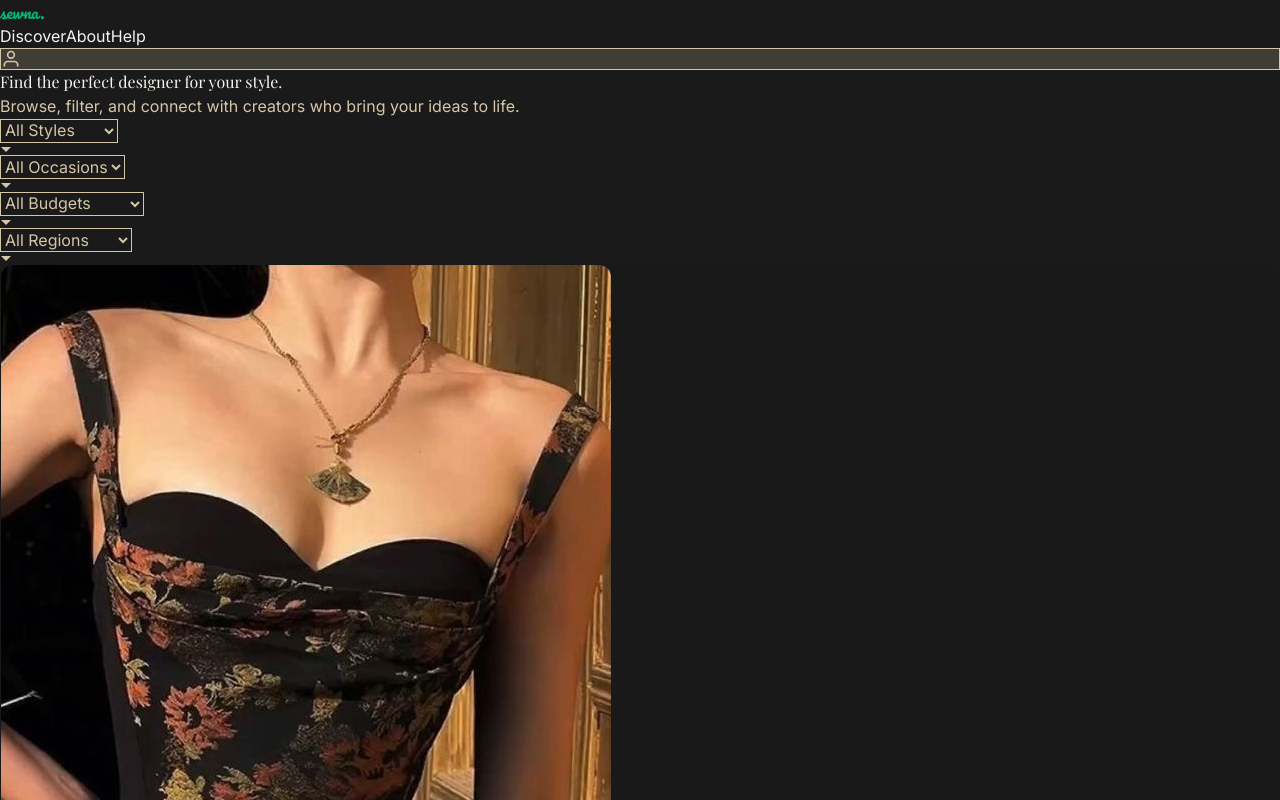
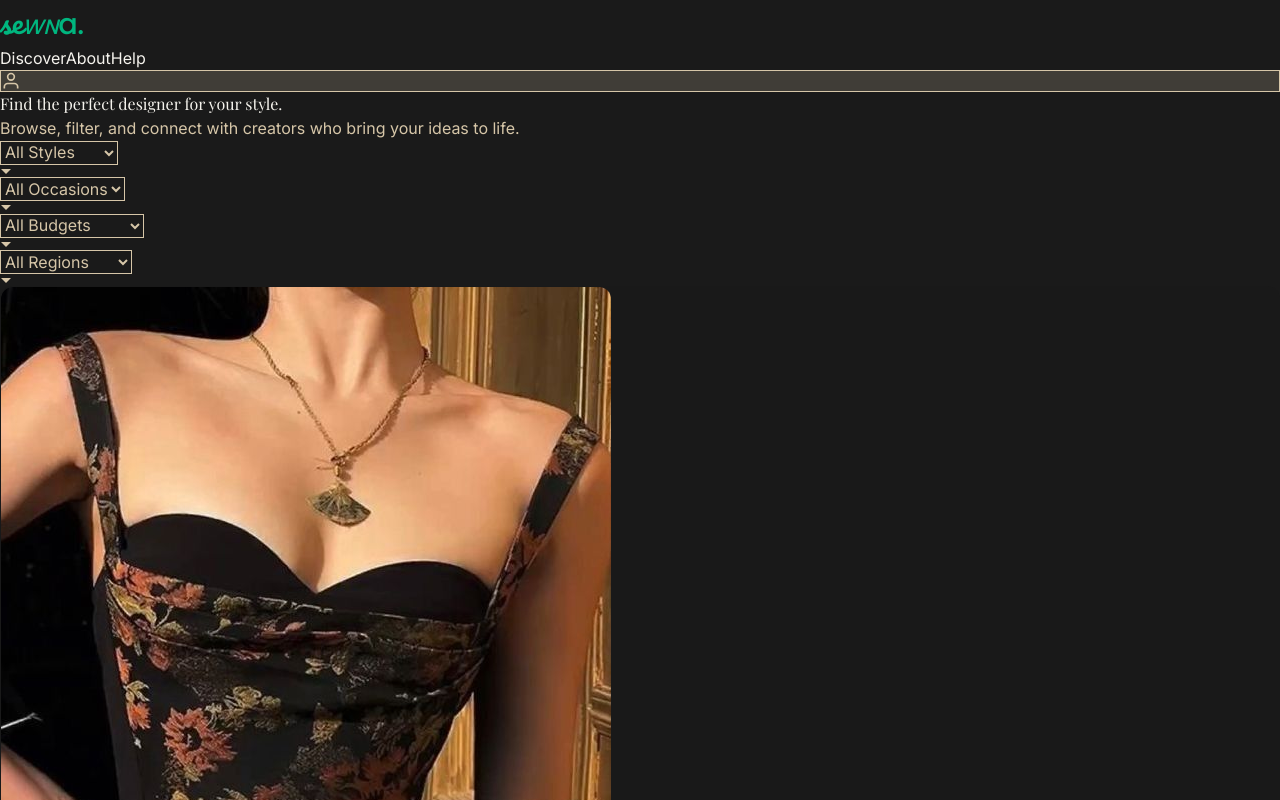
Before and after one commit to nilimaSahu22/SEWNA, a React (Vite) app in the folder sewna/: page /need-designer in a window 1280 px wide. Shown: the top 800 px of the page. Built offline with nearby package versions, Linux system fonts and the light colour scheme.

Commit message:
logo fixed

```diff
--- a/sewna/src/pages/Home.jsx
+++ b/sewna/src/pages/Home.jsx
@@ -25,13 +25,14 @@ function Home() {
           className="text-xl md:text-2xl"
           style={{
             color: '#00B67F',
+            fontSize: '1.8rem',
             fontFamily: 'Pacifico, cursive',
-            fontWeight: 100,
+            fontWeight: 410,
             letterSpacing: '-0.02em'
           }}
         >
           se<span className="text-xl md:text-2xl"
-          style={{ fontSize: '1.3rem', fontFamily: 'Poppins, sans-serif', fontStyle: 'italic', letterSpacing: '0em' }}
+          style={{ fontSize: '1.3rem', fontFamily: 'Poppins, sans-serif',fontWeight: 410, fontStyle: 'italic', letterSpacing: '0em' }}
           >WN</span><span className="text-xl md:text-2xl"
           style={{ fontFamily: 'Poppins, sans-serif', fontWeight: 410, letterSpacing: '-0.02em', fontSize: '1.8rem' }}
           >a.</span>
--- a/sewna/src/pages/NeedDesigner.jsx
+++ b/sewna/src/pages/NeedDesigner.jsx
@@ -175,15 +175,20 @@ function NeedDesigner() {
       >
         <Link to="/wel">
         <h1
-            className="text-2xl md:text-3xl"
+          className="text-xl md:text-2xl"
           style={{
             color: '#00B67F',
+            fontSize: '1.8rem',
             fontFamily: 'Pacifico, cursive',
-              fontWeight: 100,
+            fontWeight: 410,
             letterSpacing: '-0.02em'
           }}
         >
-            sewna.
+          se<span className="text-xl md:text-2xl"
+          style={{ fontSize: '1.3rem', fontFamily: 'Poppins, sans-serif',fontWeight: 410, fontStyle: 'italic', letterSpacing: '0em' }}
+          >WN</span><span className="text-xl md:text-2xl"
+          style={{ fontFamily: 'Poppins, sans-serif', fontWeight: 410, letterSpacing: '-0.02em', fontSize: '1.8rem' }}
+          >a.</span>
         </h1>
         </Link>
         <nav className="hidden md:flex items-center gap-6 lg:gap-8">
```
Lines whose indentation alone changed are shown as unchanged.
